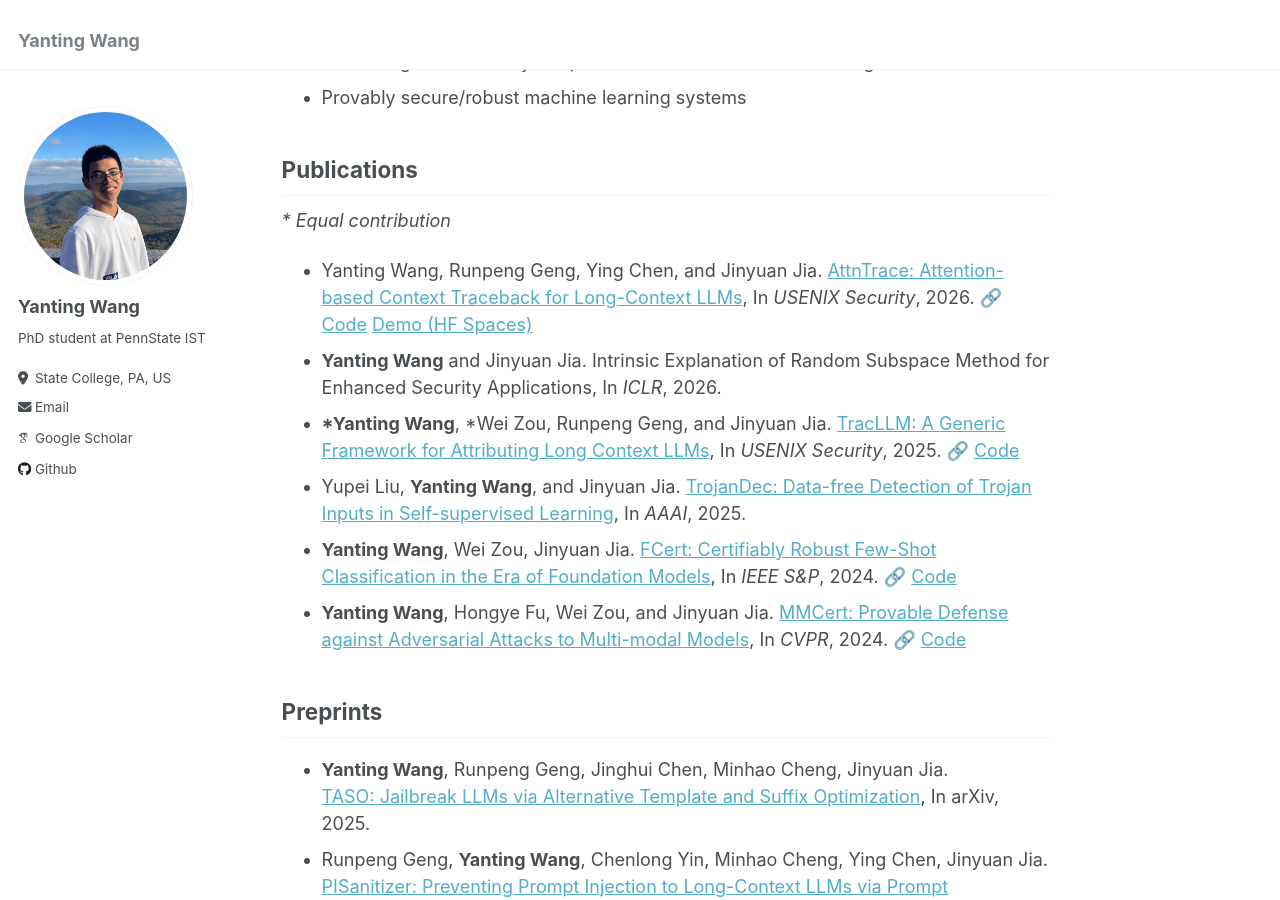
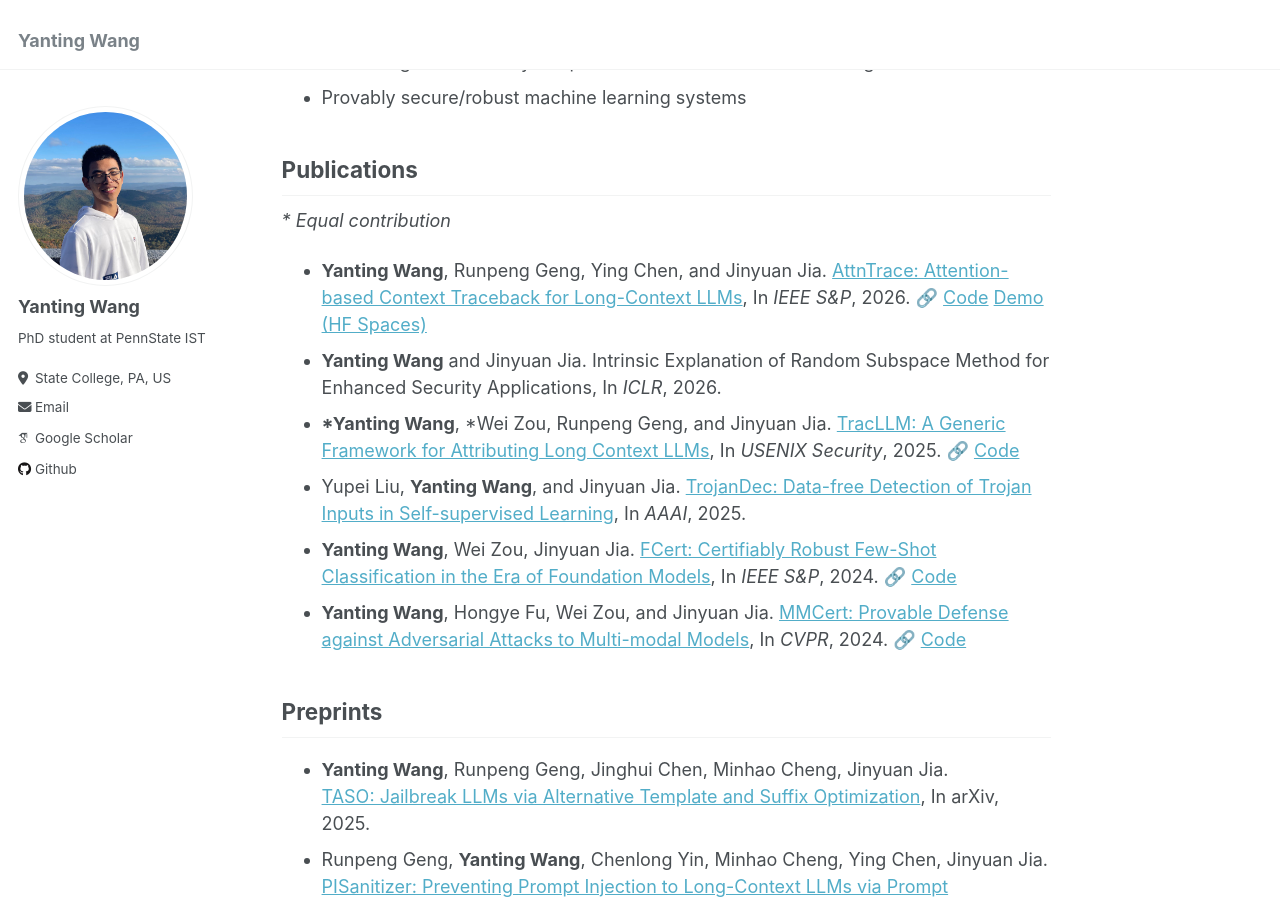
Before and after one commit to Wang-Yanting/Wang-Yanting.github.io, a Jekyll site: the page built from _pages/about.md, in a window 1280 px wide and 900 px high, scrolled down 373 px. Built offline with Jekyll 4.4.1, drawn with Linux system fonts in a browser that asks for light colours; some web fonts are replaced.

Commit message:
Update publication details and formatting in about.md

```diff
--- a/_pages/about.md
+++ b/_pages/about.md
@@ -18,7 +18,7 @@ I am currently a third-year PhD student at Pennsylvania State University. I am f
 ## Publications
 
 *\* Equal contribution*
-* Yanting Wang, Runpeng Geng, Ying Chen, and Jinyuan Jia. [AttnTrace: Attention-based Context Traceback for Long-Context LLMs](https://arxiv.org/html/2508.03793v1), In *USENIX Security*, 2026. 🔗 [Code](https://github.com/Wang-Yanting/AttnTrace) [Demo (HF Spaces)](https://huggingface.co/spaces/SecureLLMSys/AttnTrace)
+* **Yanting Wang**, Runpeng Geng, Ying Chen, and Jinyuan Jia. [AttnTrace: Attention-based Context Traceback for Long-Context LLMs](https://arxiv.org/html/2508.03793v1), In *IEEE S&P*, 2026. 🔗 [Code](https://github.com/Wang-Yanting/AttnTrace) [Demo (HF Spaces)](https://huggingface.co/spaces/SecureLLMSys/AttnTrace)
 * **Yanting Wang** and Jinyuan Jia. Intrinsic Explanation of Random Subspace Method for Enhanced Security Applications, In *ICLR*, 2026.
 * **\*Yanting Wang**,  \*Wei Zou, Runpeng Geng, and Jinyuan Jia. [TracLLM: A Generic Framework for Attributing Long Context LLMs](https://arxiv.org/abs/2506.04202), In *USENIX Security*, 2025. 🔗 [Code](https://github.com/Wang-Yanting/TracLLM)
 * Yupei Liu, **Yanting Wang**, and Jinyuan Jia. [TrojanDec: Data-free Detection of Trojan Inputs in Self-supervised Learning](https://arxiv.org/pdf/2501.04108), In *AAAI*, 2025.
```
